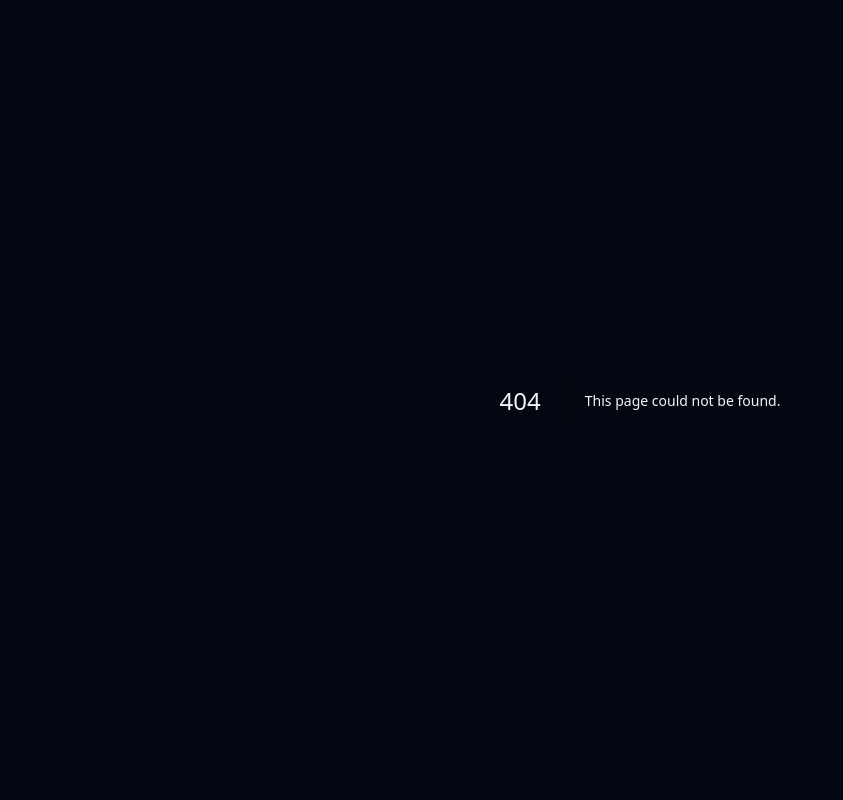
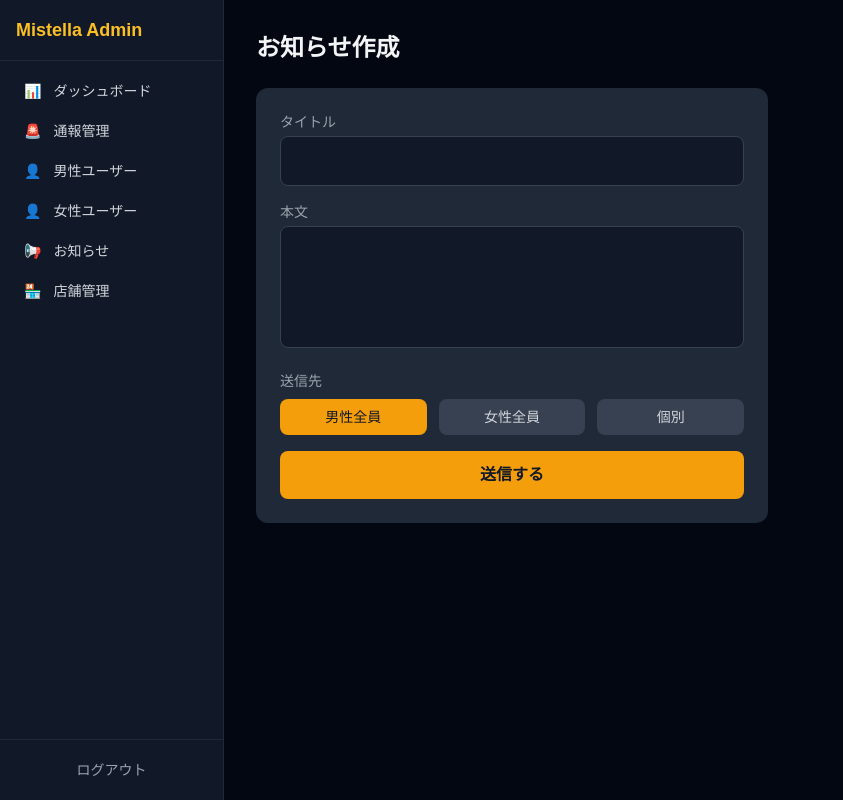
Before and after one commit to Coussinet/Mistella, a Next.js app in the folder Mistella-admin/: page /dashboard/announcements/new in a window 1280 px wide. Before the commit this address had no page. Shown: the whole page, without its empty margins (0-843 px from the left). Built offline with nearby package versions, Linux system fonts and the light colour scheme.

Commit message:
feat: お知らせ通知ページ・send-announcement Edge Function

```diff
--- /dev/null
+++ b/Mistella-admin/app/dashboard/announcements/new/page.tsx
@@ -0,0 +1,155 @@
+'use client'
+import { useState } from 'react'
+import { useRouter } from 'next/navigation'
+import { createClient } from '@/lib/supabase/client'
+
+type TargetType = 'all_male' | 'all_female' | 'individual'
+
+export default function NewAnnouncementPage() {
+  const router = useRouter()
+  const [title, setTitle] = useState('')
+  const [body, setBody] = useState('')
+  const [targetType, setTargetType] = useState<TargetType>('all_male')
+  const [targetUserId, setTargetUserId] = useState('')
+  const [userSearch, setUserSearch] = useState('')
+  const [searchResults, setSearchResults] = useState<{ id: string; nickname: string }[]>([])
+  const [sending, setSending] = useState(false)
+  const [error, setError] = useState('')
+
+  const handleSearch = async () => {
+    if (!userSearch.trim()) return
+    const supabase = createClient()
+    const { data } = await supabase
+      .from('users')
+      .select('id, nickname')
+      .ilike('nickname', `%${userSearch}%`)
+      .limit(10)
+    setSearchResults(data ?? [])
+  }
+
+  const handleSend = async (e: React.FormEvent) => {
+    e.preventDefault()
+    if (!title || !body) return
+    if (targetType === 'individual' && !targetUserId) {
+      setError('個別送信の場合は対象ユーザーを選択してください。')
+      return
+    }
+    setSending(true)
+    setError('')
+    const supabase = createClient()
+
+    const { data: { user } } = await supabase.auth.getUser()
+    if (!user) { setError('認証エラー'); setSending(false); return }
+
+    const { data: announcement, error: insertError } = await supabase
+      .from('announcements')
+      .insert({
+        title, body,
+        target_type: targetType,
+        target_user_id: targetType === 'individual' ? targetUserId : null,
+        created_by: user.id,
+      })
+      .select()
+      .single()
+
+    if (insertError || !announcement) {
+      setError('保存に失敗しました。')
+      setSending(false)
+      return
+    }
+
+    const { error: fnError } = await supabase.functions.invoke('send-announcement', {
+      body: {
+        announcement_id: announcement.id,
+        title, body, target_type: targetType,
+        target_user_id: targetType === 'individual' ? targetUserId : undefined,
+      },
+    })
+
+    if (fnError) {
+      setError('送信に失敗しました。')
+      setSending(false)
+      return
+    }
+
+    router.push('/dashboard/announcements')
+  }
+
+  return (
+    <div className="max-w-lg">
+      <h1 className="text-2xl font-bold mb-6">お知らせ作成</h1>
+      <form onSubmit={handleSend} className="bg-gray-800 rounded-xl p-6 space-y-4">
+        <div>
+          <label className="block text-sm text-gray-400 mb-1">タイトル</label>
+          <input
+            value={title} onChange={(e) => setTitle(e.target.value)} required
+            className="w-full px-4 py-3 bg-gray-900 border border-gray-700 rounded-lg text-white focus:border-amber-400 focus:outline-none"
+          />
+        </div>
+        <div>
+          <label className="block text-sm text-gray-400 mb-1">本文</label>
+          <textarea
+            value={body} onChange={(e) => setBody(e.target.value)} required rows={4}
+            className="w-full px-4 py-3 bg-gray-900 border border-gray-700 rounded-lg text-white focus:border-amber-400 focus:outline-none resize-none"
+          />
+        </div>
+        <div>
+          <label className="block text-sm text-gray-400 mb-2">送信先</label>
+          <div className="flex gap-3">
+            {([['all_male','男性全員'], ['all_female','女性全員'], ['individual','個別']] as const).map(([v, l]) => (
+              <button
+                key={v} type="button"
+                onClick={() => setTargetType(v)}
+                className={`flex-1 py-2 rounded-lg text-sm font-medium transition ${
+                  targetType === v ? 'bg-amber-500 text-gray-900' : 'bg-gray-700 text-gray-300 hover:bg-gray-600'
+                }`}
+              >
+                {l}
+              </button>
+            ))}
+          </div>
+        </div>
+        {targetType === 'individual' && (
+          <div>
+            <label className="block text-sm text-gray-400 mb-1">ユーザー検索</label>
+            <div className="flex gap-2">
+              <input
+                value={userSearch} onChange={(e) => setUserSearch(e.target.value)}
+                placeholder="ニックネームで検索"
+                className="flex-1 px-3 py-2 bg-gray-900 border border-gray-700 rounded-lg text-white text-sm focus:outline-none"
+              />
+              <button type="button" onClick={handleSearch}
+                className="px-4 py-2 bg-gray-600 hover:bg-gray-500 rounded-lg text-sm transition">
+                検索
+              </button>
+            </div>
+            {searchResults.length > 0 && (
+              <ul className="mt-2 bg-gray-900 rounded-lg border border-gray-700">
+                {searchResults.map((u) => (
+                  <li key={u.id}>
+                    <button
+                      type="button"
+                      onClick={() => { setTargetUserId(u.id); setUserSearch(u.nickname); setSearchResults([]) }}
+                      className={`w-full text-left px-4 py-2 text-sm hover:bg-gray-800 transition ${
+                        targetUserId === u.id ? 'text-amber-400' : 'text-white'
+                      }`}
+                    >
+                      {u.nickname}
+                    </button>
+                  </li>
+                ))}
+              </ul>
+            )}
+          </div>
+        )}
+        {error && <p className="text-red-400 text-sm">{error}</p>}
+        <button
+          type="submit" disabled={sending}
+          className="w-full py-3 bg-amber-500 hover:bg-amber-400 disabled:opacity-50 text-gray-900 font-bold rounded-lg transition"
+        >
+          {sending ? '送信中...' : '送信する'}
+        </button>
+      </form>
+    </div>
+  )
+}
--- /dev/null
+++ b/Mistella-admin/app/dashboard/announcements/page.tsx
@@ -0,0 +1,59 @@
+import { createClient } from '@/lib/supabase/server'
+import Link from 'next/link'
+
+export default async function AnnouncementsPage() {
+  const supabase = await createClient()
+  const { data: announcements } = await supabase
+    .from('announcements')
+    .select('*')
+    .order('created_at', { ascending: false })
+
+  const TARGET_LABEL: Record<string, string> = {
+    all_male: '男性全員', all_female: '女性全員', individual: '個別',
+  }
+
+  return (
+    <div>
+      <div className="flex items-center justify-between mb-6">
+        <h1 className="text-2xl font-bold">お知らせ管理</h1>
+        <Link
+          href="/dashboard/announcements/new"
+          className="px-5 py-2 bg-amber-500 hover:bg-amber-400 text-gray-900 font-bold rounded-lg text-sm transition"
+        >
+          + 新規作成
+        </Link>
+      </div>
+      <div className="bg-gray-800 rounded-xl overflow-hidden">
+        <table className="w-full text-sm">
+          <thead className="bg-gray-700 text-gray-400">
+            <tr>
+              <th className="text-left px-4 py-3">タイトル</th>
+              <th className="text-left px-4 py-3">送信先</th>
+              <th className="text-left px-4 py-3">送信日時</th>
+              <th className="text-left px-4 py-3">ステータス</th>
+            </tr>
+          </thead>
+          <tbody>
+            {(announcements ?? []).map((a: any) => (
+              <tr key={a.id} className="border-t border-gray-700">
+                <td className="px-4 py-3 font-medium">{a.title}</td>
+                <td className="px-4 py-3 text-gray-400">{TARGET_LABEL[a.target_type]}</td>
+                <td className="px-4 py-3 text-gray-400">
+                  {a.sent_at ? new Date(a.sent_at).toLocaleString('ja-JP') : '-'}
+                </td>
+                <td className="px-4 py-3">
+                  {a.sent_at
+                    ? <span className="px-2 py-1 bg-green-500/20 text-green-400 rounded text-xs">送信済み</span>
+                    : <span className="px-2 py-1 bg-yellow-500/20 text-yellow-400 rounded text-xs">未送信</span>}
+                </td>
+              </tr>
+            ))}
+          </tbody>
+        </table>
+        {!announcements?.length && (
+          <p className="text-center text-gray-500 py-12">お知らせはありません</p>
+        )}
+      </div>
+    </div>
+  )
+}
```
Also changed, not shown: 1 other file (tests, documents, lock files or other folders).
